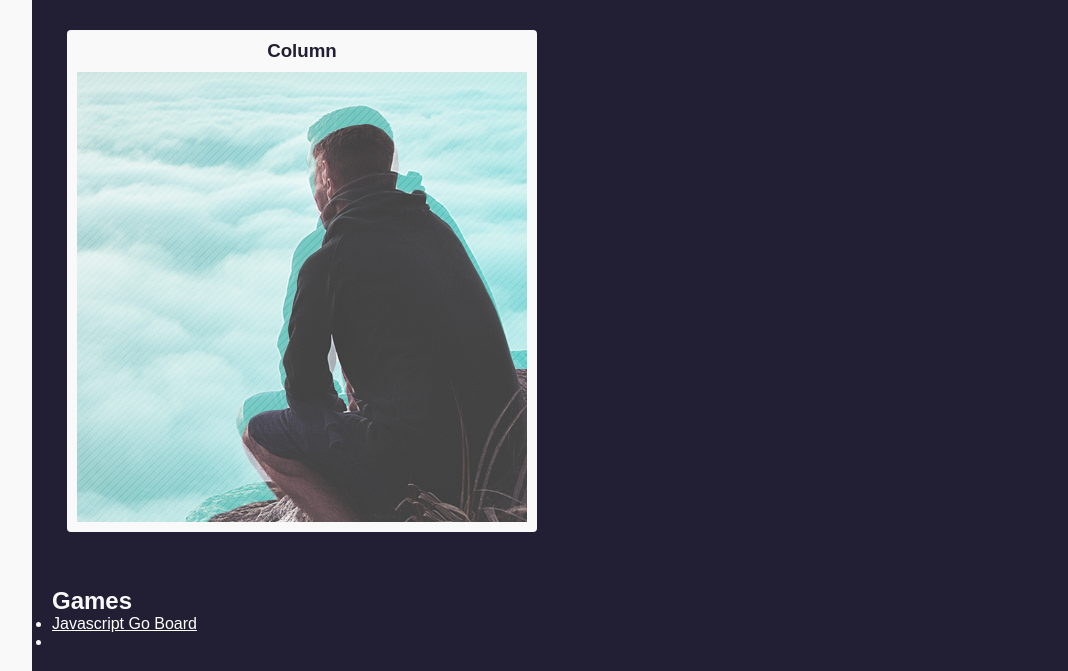
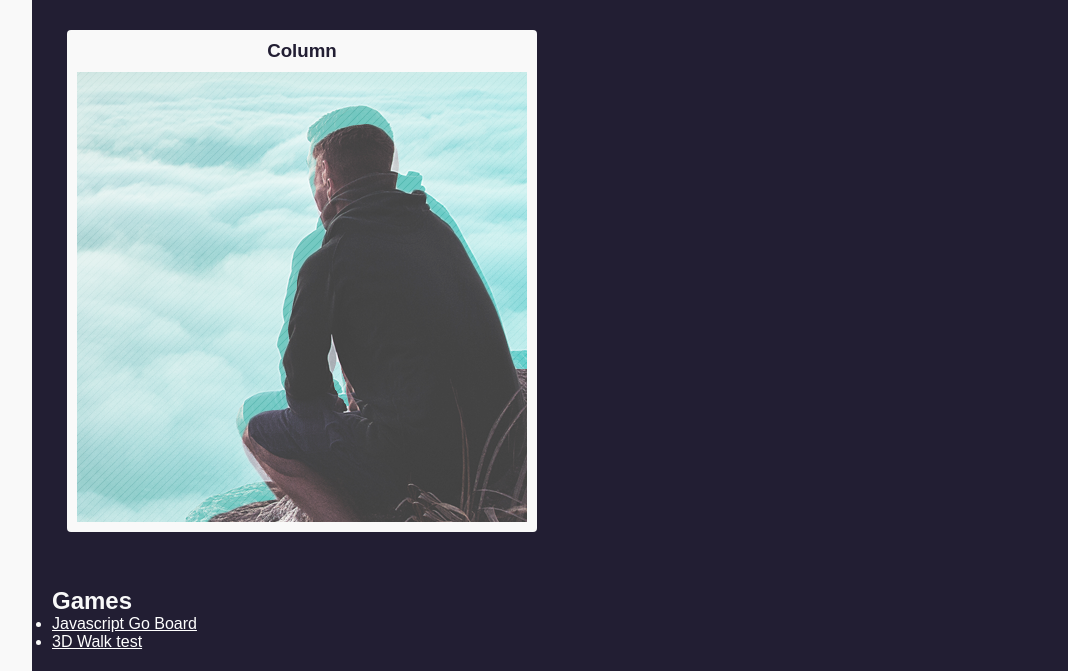
Before and after one commit to jordan-lapointe/jordan-lapointe.github.io, a plain HTML site: page index.html in a window 1280 px wide. Shown: the part 820-1491 px from the top of the page, without its empty margins (160-1228 px from the left). Drawn offline with Linux system fonts and the light colour scheme.

Commit message:
Update index.html

```diff
--- a/index.html
+++ b/index.html
@@ -64,7 +64,7 @@
         </h2>
         <ul>
           <li><a href="/GoBoard/">Javascript Go Board</a></li>
-          <li><a href="/ClickToWalk/ClickToWalk.html"3D Walk test</a></li>
+          <li><a href="/ClickToWalk/ClickToWalk.html">3D Walk test</a></li>
         </ul>
       </section>
     </main>
```
